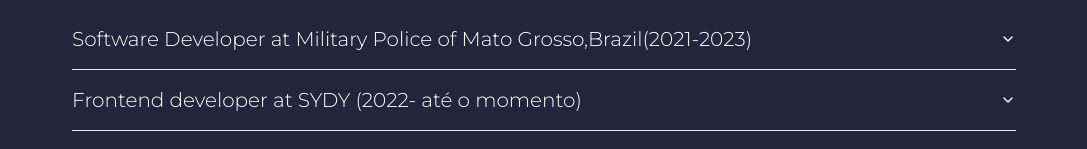
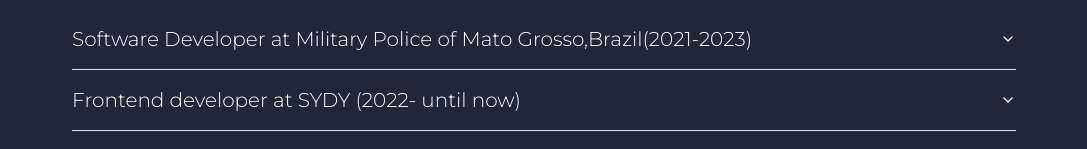
Before and after one commit to matheus-feijo/portfolio, a React (Create React App) app: page /experiences in a window 1280 px wide. Shown: the part 183-332 px from the top of the page, without its empty margins (96-1183 px from the left). Built offline with nearby package versions, Linux system fonts and the light colour scheme.

Commit message:
FIX/header: ajuste no menu de navegacao

```diff
--- a/src/components/Experience/index.tsx
+++ b/src/components/Experience/index.tsx
@@ -19,7 +19,7 @@
     },
     {
       id: "exp-2",
-      title: "Frontend developer at SYDY (2022- até o momento)",
+      title: "Frontend developer at SYDY (2022- until now)",
       description:
         "During this period, I had the opportunity to lead two projects as the sole frontend developer. In both cases, I was tasked with selecting the appropriate technologies and structuring the projects from scratch. The first project consisted of a web application for carrying out inspections on rural properties in the interior of the State of Mato Grosso. An important consideration was the fact that many of these locations did not have internet access, which required the implementation of a Progressive Web App (PWA) to ensure accessibility. The success of this application was evident, as those responsible for inspections requested the inclusion of six additional types of forms, demonstrating their usefulness and relevance. In the second project, we faced a similar challenge. We developed another web application focused on monitoring the traffic of agricultural vehicles.",
     },
--- a/src/components/TheHeader/index.tsx
+++ b/src/components/TheHeader/index.tsx
@@ -82,7 +82,7 @@
                 <MenubarItem
                   onClick={() => navigate("/experiencias")}
                   className={`text-${
-                    menuSelected === "/experiencias" &&
+                    menuSelected === "/experiences" &&
                     "[#FF4A57]" &&
                     "[#FF4A57]"
                   }`}
@@ -92,7 +92,7 @@
                 <MenubarItem
                   onClick={() => navigate("/projetos")}
                   className={`text-${
-                    menuSelected === "/projetos" && "[#FF4A57]"
+                    menuSelected === "/projects" && "[#FF4A57]"
                   }`}
                 >
                   Projects
```
